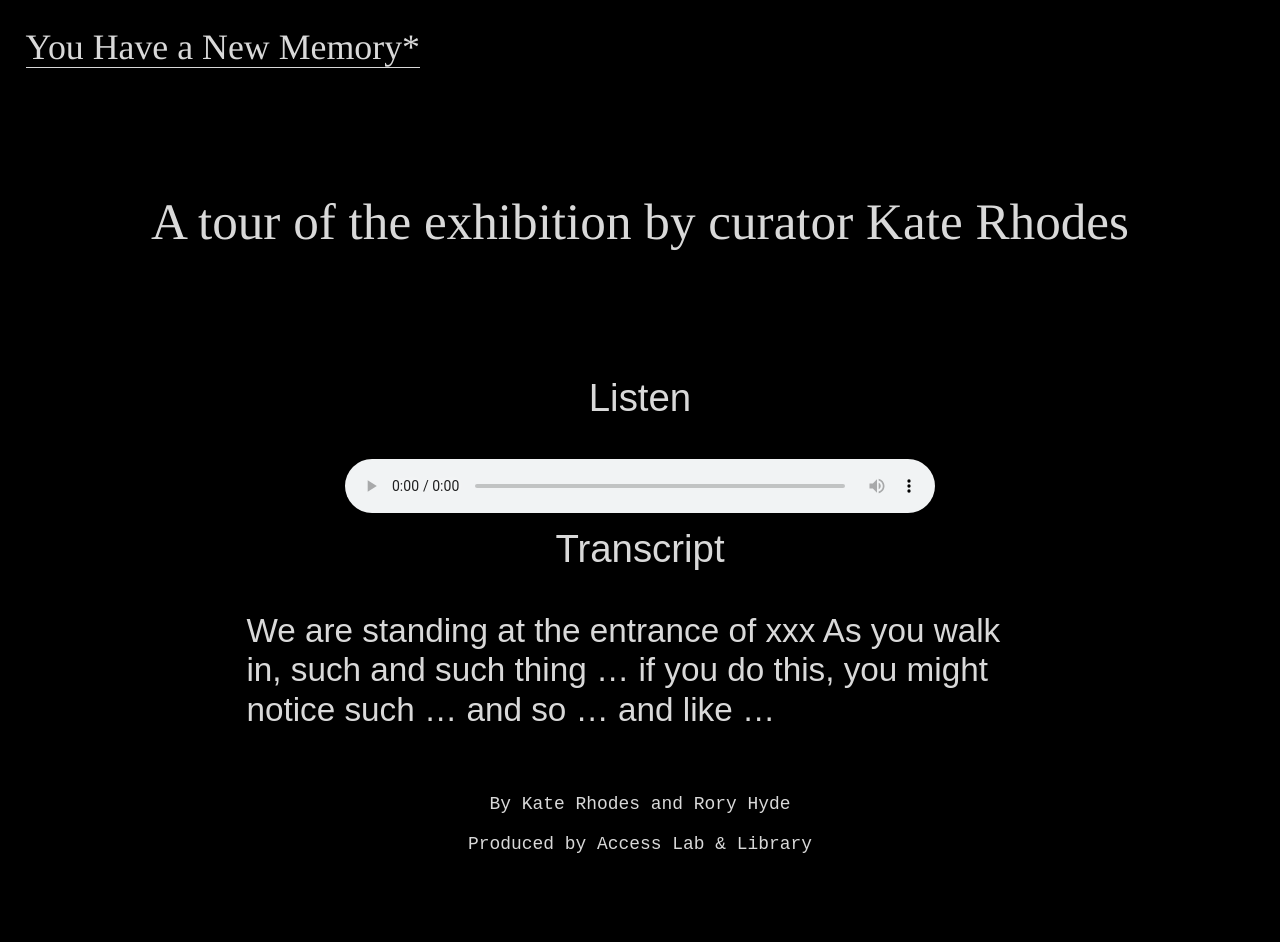
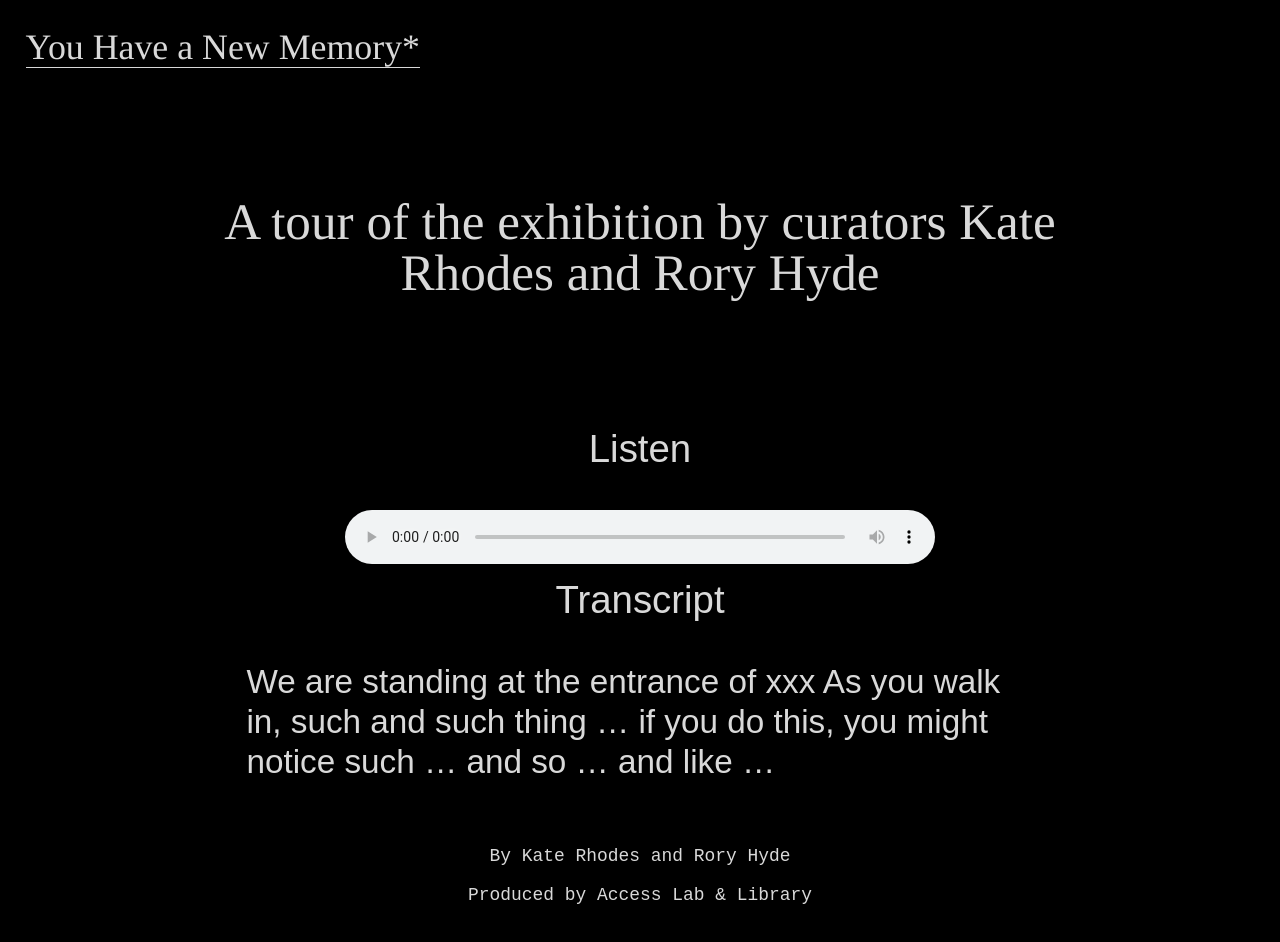
Before and after one commit to jmac/you-have-a-new-memory, a plain HTML site: page tour.html in a window 1280 px wide. Drawn offline with Linux system fonts and the light colour scheme.

Commit message:
no message

```diff
--- a/tour.html
+++ b/tour.html
@@ -15,7 +15,7 @@
 
 
     <header>
-      <h1>A tour of the exhibition by curator Kate Rhodes</h1>
+      <h1>A tour of the exhibition by curators Kate Rhodes and Rory Hyde</h1>
     </header>
 
     <div id="content">
```
